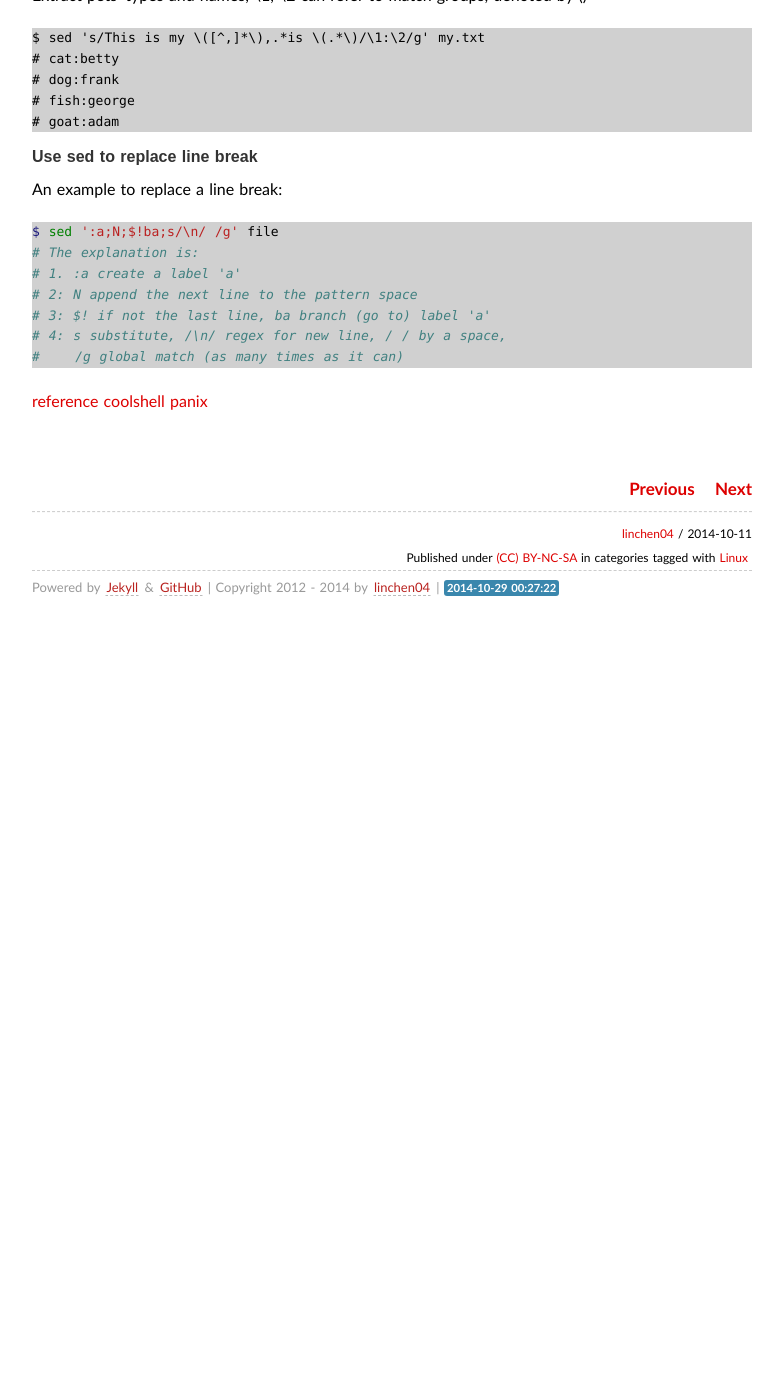
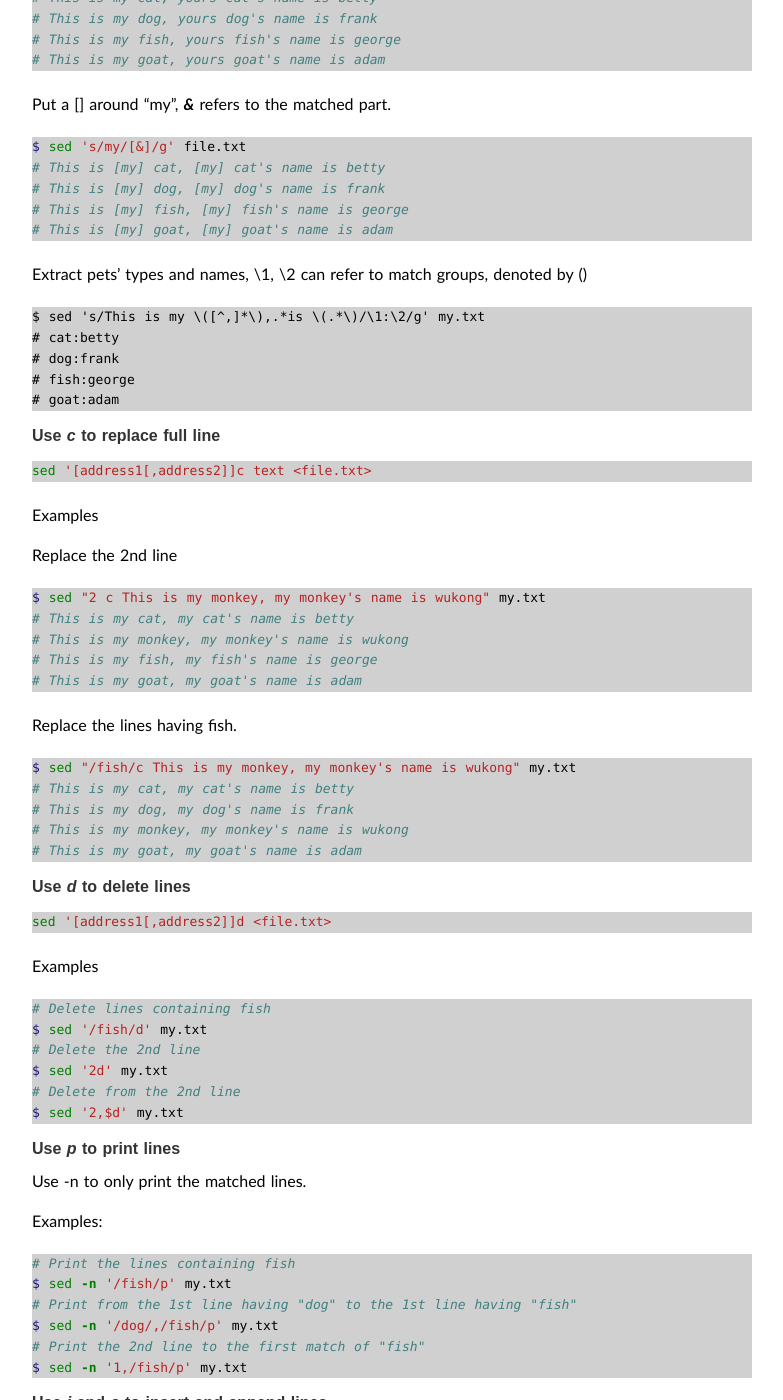
Before and after one commit to lchenn/linchen04.github.io, a Jekyll site: the page built from _posts/2014-10-11-sed-by-examples.md, in a window 1280 px wide and 1400 px high, scrolled down 2047 px. Shown: the whole window, without its empty margins (248-1031 px from the left). Built offline with Jekyll 4.4.1, drawn with Linux system fonts in a browser that asks for light colours; some web fonts are replaced; Markdown is read by kramdown in place of the engine named in the settings; comment, search, counter and statistics services are not loaded; before the commit the page ends 2677 px from its top, so only the background shows below that; some of the changed text lies outside the part shown.

Commit message:
Added more content about sed

`````diff
--- a/_posts/2014-10-11-sed-by-examples.md
+++ b/_posts/2014-10-11-sed-by-examples.md
@@ -34,6 +34,22 @@
 # Delete from the 2nd line to the end of the file
 $ sed '2,$d' file.txt
 ```
+
+
+#### Pattern Space
+```c
+# Pseudo code
+foreach line in file {
+    // Put a line into Pattern_Space
+    Pattern_Space <= line;
+    // For each pattern space, execute sed command
+    Pattern_Space <= EXEC(sed_cmd, Pattern_Space);
+    // If no "-n", print the pattern space
+    if (sed option hasn't "-n")  {
+       print Pattern_Space
+    }
+}
+````
 
 #### Commands
 ```
@@ -128,6 +144,86 @@
 # goat:adam
 ```
 
+#### Use ***c*** to replace full line
+```bash
+sed '[address1[,address2]]c text <file.txt>
+```
+
+Examples
+
+Replace the 2nd line
+
+```bash
+$ sed "2 c This is my monkey, my monkey's name is wukong" my.txt
+# This is my cat, my cat's name is betty
+# This is my monkey, my monkey's name is wukong
+# This is my fish, my fish's name is george
+# This is my goat, my goat's name is adam
+```
+
+Replace the lines having fish.
+
+```bash
+$ sed "/fish/c This is my monkey, my monkey's name is wukong" my.txt
+# This is my cat, my cat's name is betty
+# This is my dog, my dog's name is frank
+# This is my monkey, my monkey's name is wukong
+# This is my goat, my goat's name is adam
+```
+
+
+#### Use ***d*** to delete lines
+```bash
+sed '[address1[,address2]]d <file.txt>
+```
+
+Examples
+
+```bash
+# Delete lines containing fish
+$ sed '/fish/d' my.txt
+# Delete the 2nd line
+$ sed '2d' my.txt
+# Delete from the 2nd line
+$ sed '2,$d' my.txt
+```
+
+#### Use ***p*** to print lines
+Use -n to only print the matched lines.
+
+Examples:
+
+```bash
+# Print the lines containing fish
+$ sed -n '/fish/p' my.txt
+# Print from the 1st line having "dog" to the 1st line having "fish"
+$ sed -n '/dog/,/fish/p' my.txt
+# Print the 2nd line to the first match of "fish"
+$ sed -n '1,/fish/p' my.txt
+```
+
+
+#### Use ***i*** and ***a*** to insert and append lines
+```bash
+# Insert text in the 1st line, inserted will be the 1st
+$ sed "1 i This is my monkey, my monkey's name is wukong" my.txt
+# Append text after the 1st line, inserted will be the 2nd
+$ sed "1 a This is my monkey, my monkey's name is wukong" my.txt
+# Insert a line after every line matching fish
+$ sed "/fish/a This is my monkey, my monkey's name is wukong" my.txt
+```
+
+
+#### Use multiple commands
+
+Examples
+```bash
+# From line 3 to 6, matching "This", then match "fish", then d
+$ sed '3,6 {/This/{/fish/d}}' pets.txt
+# If a line having "This", delete it. If there is a space, trim it
+$ sed '1,${/This/d;s/^ *//g}' pets.txt
+```
+
 
 #### Use sed to replace line break
 An example to replace a line break:
`````
